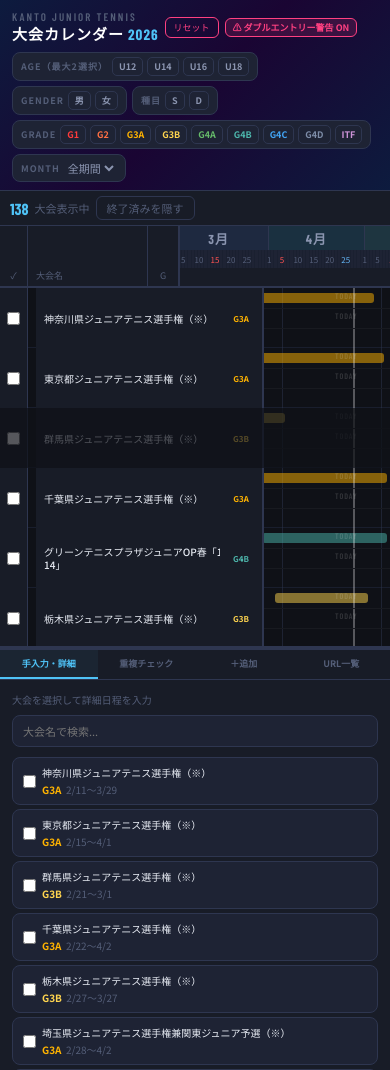
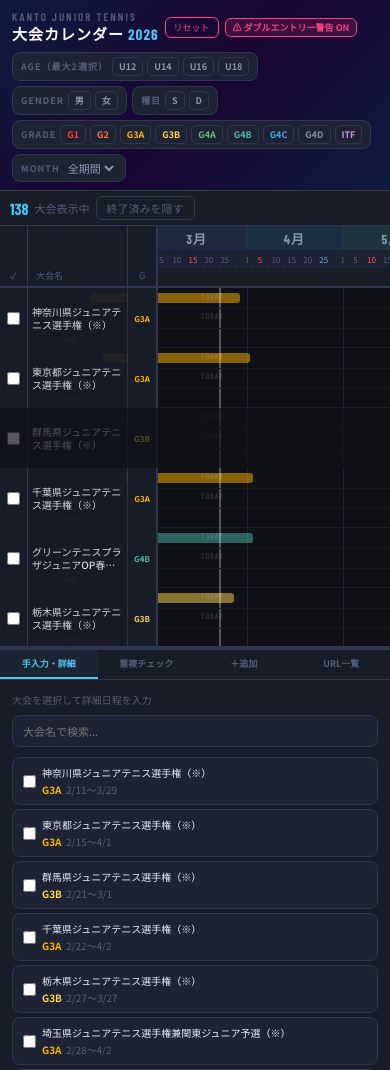
Before and after one commit to kanto-jr-tennis-supporter/tennis-calendar, a plain HTML site: page index.html in a window 390 px wide. Drawn offline with nearby package versions, Linux system fonts and the light colour scheme; a web font is replaced by a local one.

Commit message:
Add files via upload

```diff
--- a/index.html
+++ b/index.html
@@ -216,7 +216,7 @@ select.filter-select option { background: var(--surface2); }
   flex-shrink: 0;
   background: var(--surface);
   position: sticky;
-  left: 220px;
+  left: 296px;
   z-index: 25;
   border-right: 2px solid var(--border);
 }
@@ -268,8 +268,8 @@ select.filter-select option { background: var(--surface2); }
 }
 .gantt-row:hover { background: rgba(255,255,255,0.03); }
 .gantt-row-label {
-  min-width: 220px;
-  width: 220px;
+  min-width: 260px;
+  width: 260px;
   flex-shrink: 0;
   display: flex;
   align-items: center;
@@ -298,7 +298,7 @@ select.filter-select option { background: var(--surface2); }
   font-weight: 700;
   background: var(--surface);
   position: sticky;
-  left: 220px;
+  left: 296px;
   z-index: 10;
   border-right: 2px solid var(--border);
 }
@@ -810,29 +810,21 @@ select.filter-select option { background: var(--surface2); }
   .warn-toggle-btn { font-size: 9px; padding: 2px 7px; }
   .reset-btn { font-size: 9px; padding: 3px 8px; }
 
-  /* フィルター：縦並び */
+  /* フィルター */
   .filters { gap: 5px; }
-  .filter-group {
-    padding: 4px 8px;
-    gap: 4px;
-    flex-wrap: wrap;
-  }
+  .filter-group { padding: 4px 8px; gap: 4px; flex-wrap: wrap; }
   .filter-label { font-size: 9px; }
   .filter-btn { font-size: 10px; padding: 3px 7px; }
 
   /* カウントバー */
   .count-bar { padding: 5px 10px; flex-wrap: wrap; gap: 6px; }
   .count-num { font-size: 16px; }
-  .legend-inline { display: none; } /* スマホでは凡例非表示 */
+  .legend-inline { display: none; }
 
   /* メインレイアウト：縦並び */
-  .main {
-    display: flex;
-    flex-direction: column;
-    height: auto;
-  }
-
-  /* ガントチャート：上部に */
+  .main { display: flex; flex-direction: column; height: auto; }
+
+  /* ガントチャート上部 */
   .gantt-wrap {
     height: 50vh;
     min-height: 280px;
@@ -840,16 +832,39 @@ select.filter-select option { background: var(--surface2); }
     border-bottom: 2px solid var(--border);
   }
 
-  /* 列幅をスマホ向けに縮小 */
+  /* スマホ用列幅：大会名を100pxに絞る */
   .gantt-check-col { min-width: 28px; width: 28px; }
-  .gantt-label-col { min-width: 140px; width: 140px; left: 28px !important; }
-  .gantt-grade-col { min-width: 32px; width: 32px; left: 168px !important; }
-  .gantt-row-label { font-size: 9px; padding: 2px 4px; }
-  .gantt-row-grade { font-size: 8px; }
+  .gantt-label-col {
+    min-width: 100px !important;
+    width: 100px !important;
+    left: 28px !important;
+  }
+  .gantt-grade-col {
+    min-width: 30px !important;
+    width: 30px !important;
+    left: 128px !important;
+  }
+  .gantt-row-label {
+    min-width: 100px !important;
+    width: 100px !important;
+    left: 28px !important;
+    font-size: 9px !important;
+    padding: 2px 4px !important;
+    /* スクロール時に半透明でフェード */
+    opacity: 0.92;
+    transition: opacity 0.2s;
+  }
+  .gantt-row-label:hover { opacity: 1; }
+  .gantt-row-grade {
+    min-width: 30px !important;
+    width: 30px !important;
+    left: 128px !important;
+    font-size: 8px !important;
+  }
   .entry-check { width: 13px; height: 13px; }
   .entered-badge { font-size: 7px; padding: 1px 3px; }
 
-  /* サイドパネル：下部に */
+  /* サイドパネル下部 */
   .side-panel {
     border-left: none;
     border-top: 2px solid var(--border);
@@ -857,24 +872,17 @@ select.filter-select option { background: var(--surface2); }
     min-height: 300px;
   }
 
-  /* タブ文字サイズ */
   .side-tab { font-size: 10px; padding: 8px 4px; }
-
-  /* フォーム */
   .form-input { font-size: 11px; padding: 4px 6px; }
   .save-btn { font-size: 11px; padding: 8px; }
   .add-form-card { padding: 8px; }
   .entry-item-name { font-size: 10px; }
-
-  /* 追加フォームの年齢チェックボックス */
   .add-age-label { font-size: 10px; padding: 3px 6px; }
 }
 
 @media (max-width: 480px) {
   .header-title { font-size: 15px; }
   .filter-btn { font-size: 9px; padding: 2px 6px; }
-  .gantt-label-col { min-width: 120px; width: 120px; left: 28px !important; }
-  .gantt-grade-col { left: 148px !important; }
   .side-tab { font-size: 9px; padding: 7px 2px; }
 }
 
```
